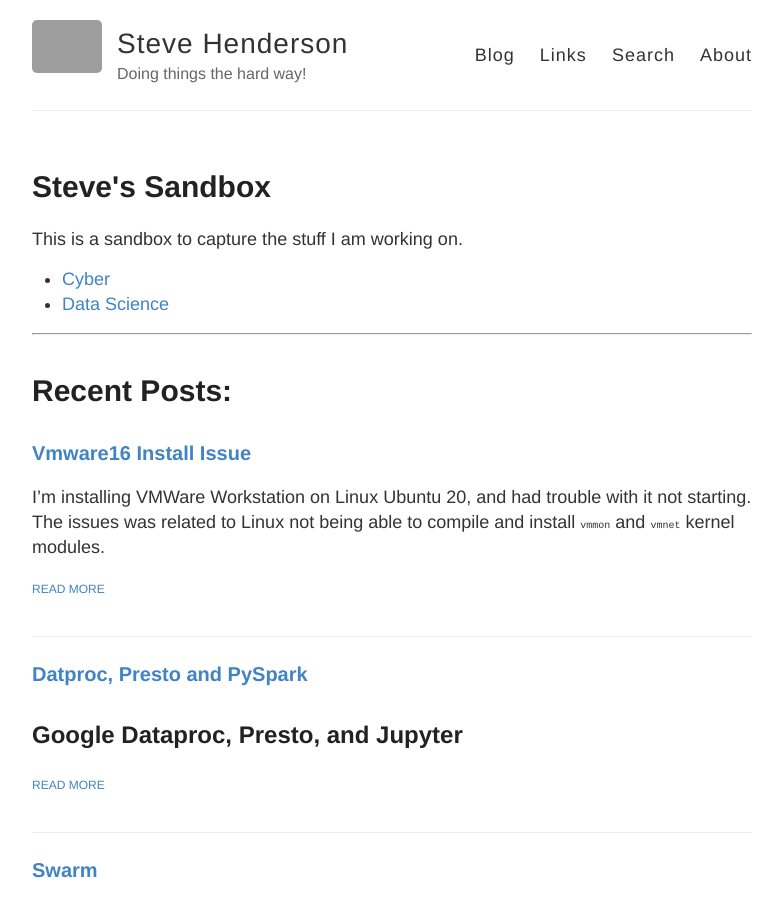
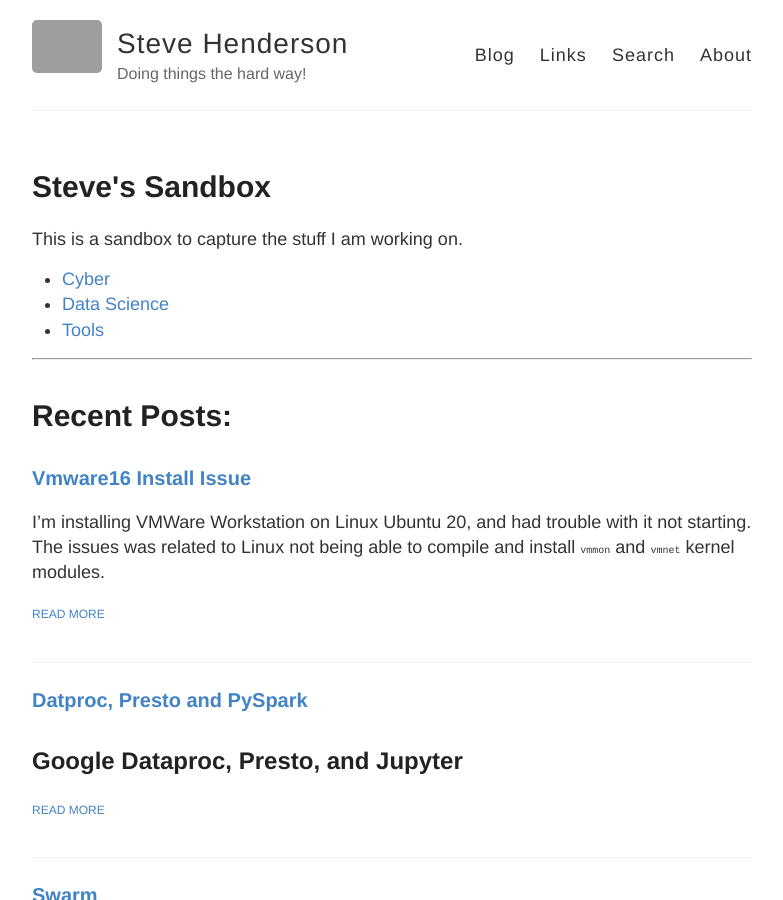
Before and after one commit to stevehenderson/stevehenderson.github.io, a Jekyll site: the page built from index.html, in a window 1280 px wide and 900 px high. Shown: the whole window, without its empty margins (248-1031 px from the left). Built offline with Jekyll 4.4.1, drawn with Linux system fonts in a browser that asks for light colours; grey boxes are pictures that could not be loaded.

Commit message:
Update index.html

```diff
--- a/index.html
+++ b/index.html
@@ -9,6 +9,8 @@ This is a sandbox to capture the stuff I am working on.
 <ul>
 	<li><a href="{{ site.baseurl }}/cyber">Cyber</a></li>
 	<li><a href="{{ site.baseurl }}/datascience">Data Science</a></li>
+	<li><a href="{{ site.baseurl }}/tools">Tools</a></li>
+
 </ul>
 
 
```
